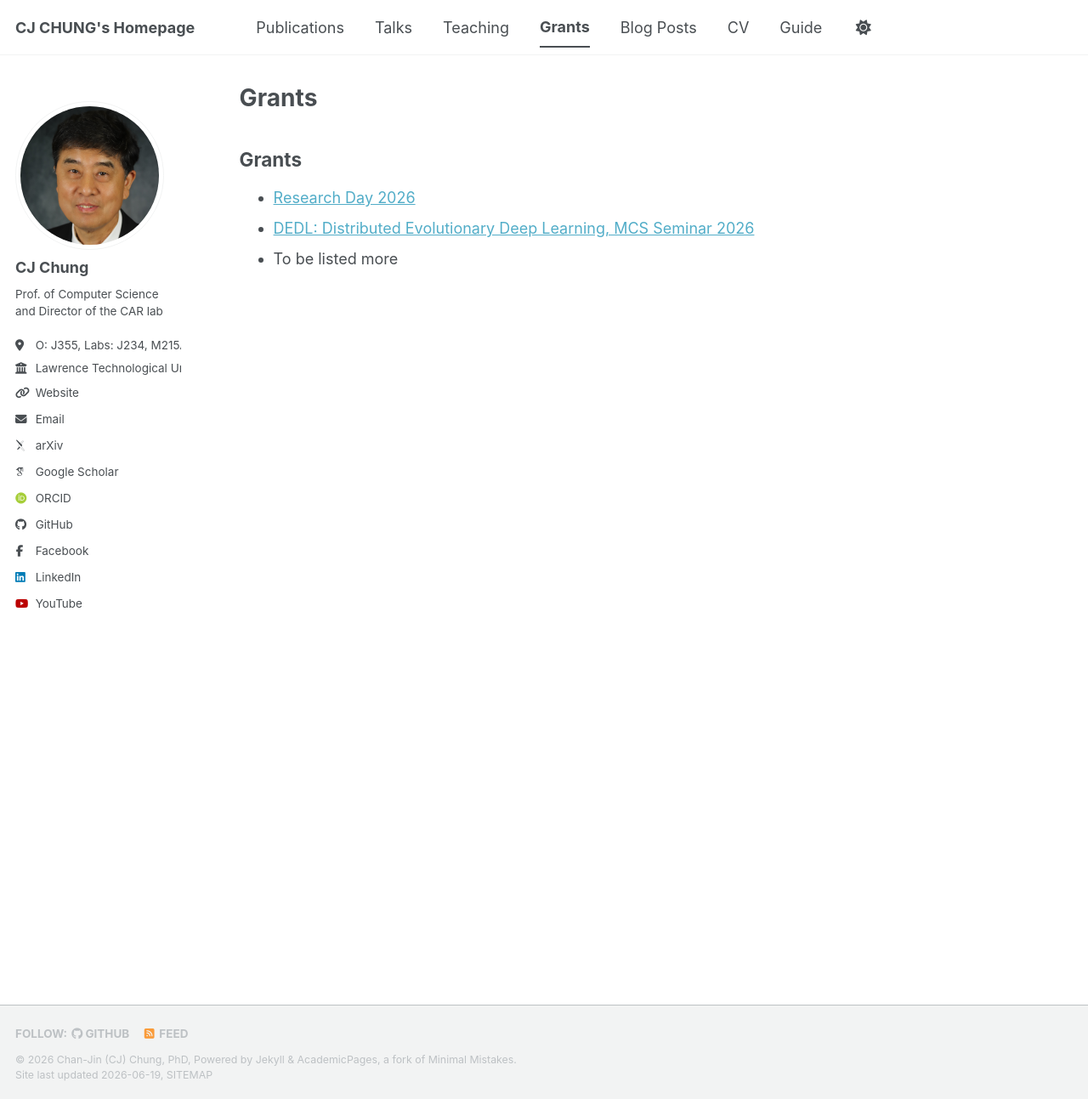
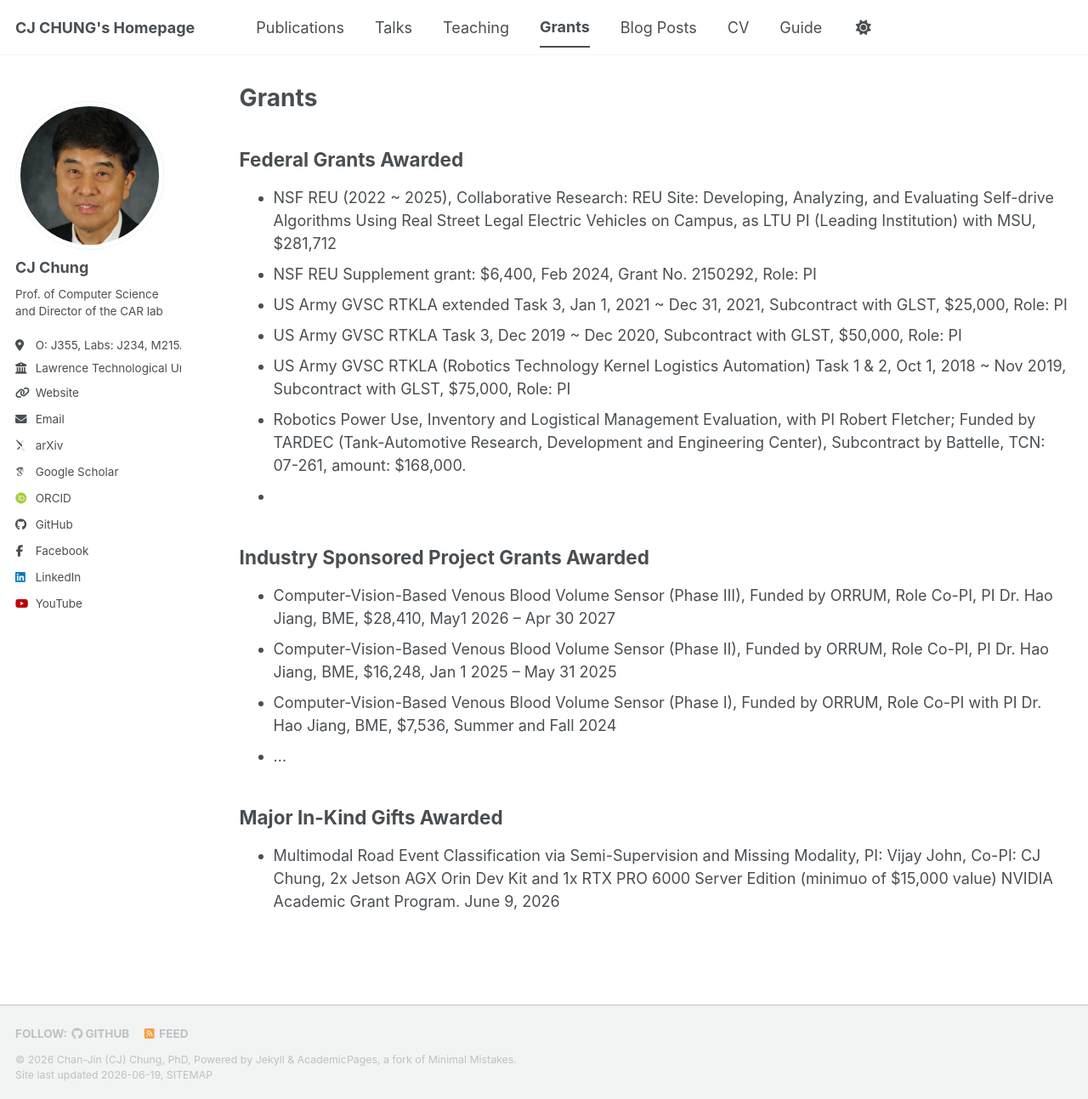
Before and after one commit to robofest/chung, a Jekyll site: the page built from _pages/grants.md, in a window 1280 px wide and 1293 px high. Shown: the whole window at 85% size. Built offline with Jekyll 4.4.1, drawn with Linux system fonts in a browser that asks for light colours; some web fonts are replaced; a script bundle is joined from its source files by our own code; library files that are not in the unit come from our copies.

Commit message:
Update grants section with awarded grants details
Added details of federal grants, industry-sponsored project grants, and major in-kind gifts awarded.

```diff
--- a/_pages/grants.md
+++ b/_pages/grants.md
@@ -5,7 +5,20 @@ permalink: /grants/
 author_profile: true
 ---
 
-## Grants
-* [Research Day 2026](https://github.com/robofest/rday26)
-* [DEDL: Distributed Evolutionary Deep Learning, MCS Seminar 2026](https://github.com/robofest/DEDL)
-* To be listed more
+## Federal Grants Awarded
+*	NSF REU (2022 ~ 2025), Collaborative Research: REU Site: Developing, Analyzing, and Evaluating Self-drive Algorithms Using Real Street Legal Electric Vehicles on Campus, as LTU PI (Leading Institution) with MSU, $281,712
+*	NSF REU Supplement grant: $6,400, Feb 2024, Grant No. 2150292, Role: PI
+*	US Army GVSC RTKLA extended Task 3, Jan 1, 2021 ~ Dec 31, 2021, Subcontract with GLST, $25,000, Role: PI
+*	US Army GVSC RTKLA Task 3, Dec 2019 ~ Dec 2020, Subcontract with GLST, $50,000, Role: PI
+*	US Army GVSC RTKLA (Robotics Technology Kernel Logistics Automation) Task 1 & 2, Oct 1, 2018 ~ Nov 2019, Subcontract with GLST, $75,000, Role: PI
+*	Robotics Power Use, Inventory and Logistical Management Evaluation, with PI Robert Fletcher; Funded by TARDEC (Tank-Automotive Research, Development and Engineering Center), Subcontract by Battelle, TCN:  07-261, amount: $168,000.
+*
+
+## Industry Sponsored Project Grants Awarded
+*	Computer-Vision-Based Venous Blood Volume Sensor (Phase III), Funded by ORRUM, Role Co-PI, PI Dr. Hao Jiang, BME, $28,410, May1 2026 – Apr 30 2027
+*	Computer-Vision-Based Venous Blood Volume Sensor (Phase II), Funded by ORRUM, Role Co-PI, PI Dr. Hao Jiang, BME, $16,248, Jan 1 2025 – May 31 2025
+*	Computer-Vision-Based Venous Blood Volume Sensor (Phase I), Funded by ORRUM, Role Co-PI with PI Dr. Hao Jiang, BME, $7,536, Summer and Fall 2024
+*	...
+
+## Major In-Kind Gifts Awarded
+* Multimodal Road Event Classification via Semi-Supervision and Missing Modality, PI: Vijay John, Co-PI: CJ Chung, 2x Jetson AGX Orin Dev Kit and 1x RTX PRO 6000 Server Edition (minimuo of $15,000 value) NVIDIA Academic Grant Program. June 9, 2026
```
